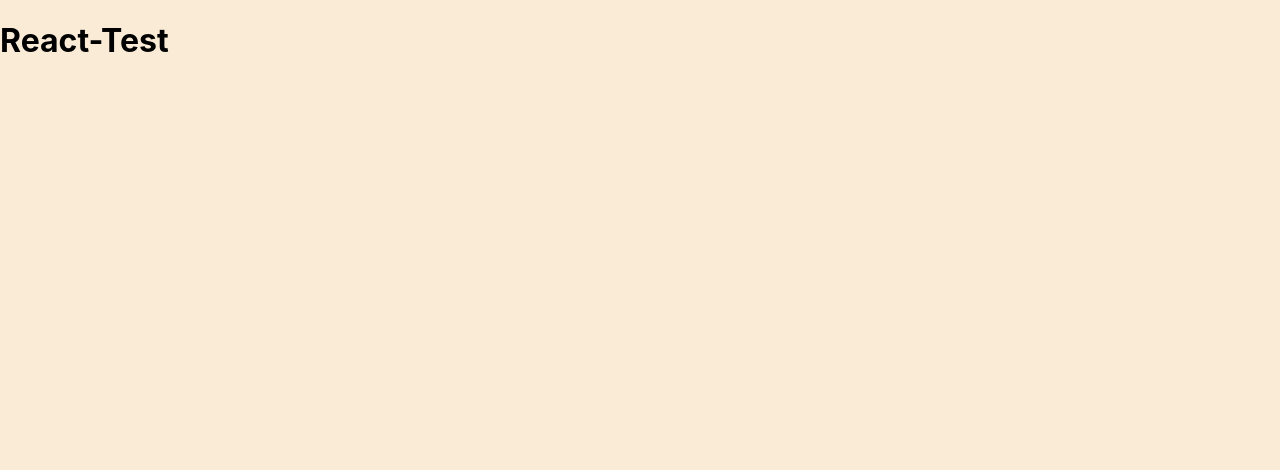
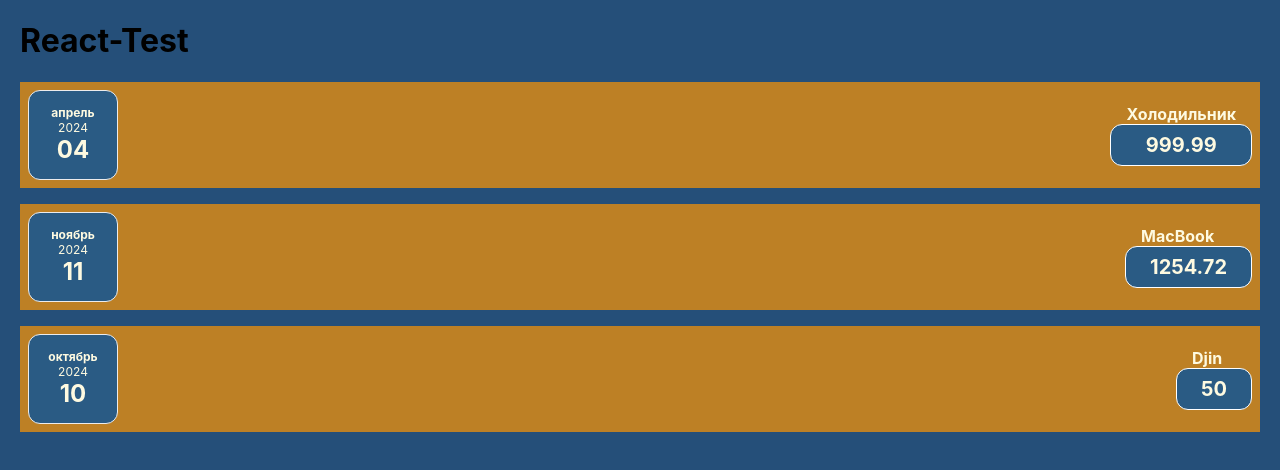
Before and after one commit to danil-polikanov/React_projects, a JavaScript app: page / in a window 1280 px wide. Shown: the top 470 px of the page. Built offline with nearby package versions, Linux system fonts and the light colour scheme.

Commit message:
added components before forms

```diff
--- a/src/App.js
+++ b/src/App.js
@@ -1,10 +1,36 @@
+import CostItem from "./components/CostItem";
 
 function App() {
+
+  const costs=[
+  {
+    date:new Date(2023,15,5),
+    description:'Холодильник',
+    amount:999.99
+  },
+  {
+    date:new Date(2023,22,2),
+    description:'MacBook',
+    amount:1254.72
+  },
+  {
+    date:new Date(2023,21,6),
+    description:'Djin',
+    amount:50
+  }
+  ];
   return (
    <div>
-    <h1>
-      React-Test
-    </h1>
+    <h1>React-Test</h1>
+    <CostItem date={costs[0].date}
+     description={costs[0].description}
+     amount={costs[0].amount}></CostItem>
+    <CostItem date={costs[1].date}
+     description={costs[1].description}
+     amount={costs[1].amount}></CostItem>
+    <CostItem date={costs[2].date}
+     description={costs[2].description}
+     amount={costs[2].amount}></CostItem>
     </div>
   );
 }
--- /dev/null
+++ b/src/components/CostDate.css
@@ -0,0 +1,26 @@
+.cost-date {
+    display: flex;
+    flex-direction: column;
+    width: 5.5rem;
+    height: 5.5rem;
+    border: 1px solid #ececec;
+    background-color: #2a5b84;
+    color: #fefae1;
+    border-radius: 12px;
+    align-items: center;
+    justify-content: center;
+  }
+
+  .cost-date__month {
+    font-size: 0.75rem;
+    font-weight: bold;
+  }
+
+  .cost-date__year {
+    font-size: 0.75rem;
+  }
+
+  .cost-date__day {
+    font-size: 1.5rem;
+    font-weight: bold;
+  }
--- /dev/null
+++ b/src/components/CostDate.js
@@ -0,0 +1,18 @@
+import "./CostDate.css"
+
+function CostDate(props){
+    const month=props.date.toLocaleString('ru-RU',{month:"long"});
+    const year=props.date.getFullYear();
+    const day=props.date.toLocaleString('ru-RU',
+    {month:"2-digit"});
+
+    return(
+        <div className="cost-date">
+            <div className="cost-date__month">{month}</div>
+            <div className="cost-date__year">{year}</div>
+            <div className="cost-date__day">{day}</div>
+        </div>
+    )
+}
+
+export default CostDate;
--- /dev/null
+++ b/src/components/CostItem.css
@@ -0,0 +1,55 @@
+.cost-item {
+    display: flex;
+    justify-content: space-between;
+    align-items: center;
+    padding: 0.5rem;
+    margin: 1rem 0;
+    background-color: #bd8025;
+  }
+
+  .cost-item__description {
+    display: flex;
+    flex-direction: column;
+    gap: 1rem;
+    align-items: flex-end;
+    flex-flow:wrap;
+    justify-content: flex-start;
+    flex: 1;
+  }
+
+  .cost-item h2 {
+    color: #3a3a3a;
+    font-size: 1rem;
+    flex: 1;
+    margin: 0 1rem;
+    color: #fefae1;
+  }
+
+  .cost-item__price {
+    font-size: 1rem;
+    font-weight: bold;
+    color: #fefae1;
+    background-color: #2a5b84;
+    border: 1px solid white;
+    padding: 0.5rem;
+    border-radius: 12px;
+    text-align: center;
+  }
+
+  @media (min-width: 580px) {
+    .cost-item__description {
+      flex-direction: row;
+      align-items: center;
+      justify-content: flex-start;
+      flex: 1;
+    }
+
+    .cost-item__description h2 {
+      font-size: 1.25rem;
+    }
+
+    .cost-item__price {
+      font-size: 1.25rem;
+      padding: 0.5rem 1.5rem;
+    }
+  }
--- /dev/null
+++ b/src/components/CostItem.js
@@ -0,0 +1,15 @@
+import './CostItem.css';
+import CostDate from './CostDate';
+
+function CostItem(props){
+
+    return (<div className="cost-item">
+                <CostDate date={props.date}></CostDate>
+                <div clastName="cost-item__description">
+                    <h2>{props.description}</h2>
+                    <div className="cost-item__price">{props.amount}</div>
+                </div>
+            </div>);
+}
+
+export default CostItem;
--- a/src/index.css
+++ b/src/index.css
@@ -1,6 +1,6 @@
 body {
-  margin: 0;
-  background-color: antiquewhite;
+  margin: 20px;
+  background-color: #254f79;
   font-family: -apple-system, BlinkMacSystemFont, 'Segoe UI', 'Roboto', 'Oxygen',
     'Ubuntu', 'Cantarell', 'Fira Sans', 'Droid Sans', 'Helvetica Neue',
     sans-serif;
```
Also changed, not shown: src/components/Costs.js (added).
